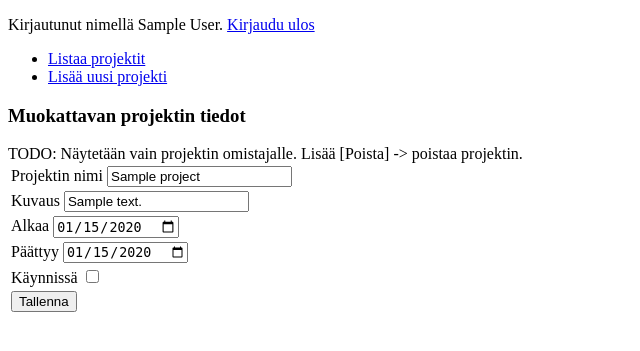
After one commit to isopoju/tyoaikaseuranta, a Flask app: page /projects/modify/1 in a window 1280 px wide. The commit adds this page. Shown: the top 351 px of the page, without its empty margins (0-640 px from the left). Run offline with Flask 2, Linux system fonts and the light colour scheme; a user stored in the database is signed in; tables that the repository leaves empty hold one stand-in row (values such as "Sample post").

Commit message:
add project update form

```diff
--- a/application/__init__.py
+++ b/application/__init__.py
@@ -1,5 +1,6 @@
 from flask import Flask
 app = Flask(__name__)
+app.config['SQLALCHEMY_TRACK_MODIFICATIONS'] = True
 
 from flask_sqlalchemy import SQLAlchemy
 
--- a/application/projects/views.py
+++ b/application/projects/views.py
@@ -14,12 +14,36 @@ def projects_index():
 def projects_form():
     return render_template("projects/new.html", form = ProjectForm())
 
-@app.route("/projects/<project_id>/", methods=["POST"])
+@app.route("/projects/modify/<project_id>", methods=["GET"])
 @login_required
-def projects_set_run(project_id):
+def projects_modify(project_id):
+    project = Project.query.get(project_id)
 
-    p = Project.query.get(project_id)
-    p.run = True
+    return render_template("projects/update.html", form = ProjectForm(), project = project)
+
+@app.route("/projects/update/<project_id>", methods=["POST"])
+@login_required
+def projects_update(project_id):
+    form = ProjectForm(request.form)
+
+    project = Project.query.get(project_id)
+
+    if not project:
+        return redirect(url_for("project_index"))
+
+    if not form.validate():
+        return render_template("projects/update.html", form = form)
+
+    if not form.validate_on_submit():
+        error = "Tarkista alkamis- ja päättymispäivämäärät."
+        return render_template("projects/update.html", form = form, error = error)
+
+    project.name = form.name.data
+    project.description = form.description.data
+    project.start_date = form.start_date.data
+    project.end_date = form.end_date.data
+    project.run = form.run.data
+
     db.session().commit()
 
     return redirect(url_for("projects_index"))
--- a/application/templates/auth/registerform.html
+++ b/application/templates/auth/registerform.html
@@ -1,6 +1,7 @@
 {% extends "layout.html" %}
 
 {% block body %}
+{{ error }}
 <form method="POST" action="{{ url_for('register') }}">
   <table>
     <tr>
--- /dev/null
+++ b/application/templates/projects/update.html
@@ -0,0 +1,65 @@
+{% extends "layout.html" %}
+
+{% block body %}
+{{ error }}
+<h3>Muokattavan projektin tiedot</h3>
+TODO: Näytetään vain projektin omistajalle. Lisää [Poista] -> poistaa projektin.
+<form method="POST" action="{{ url_for('projects_update', project_id=project.id) }}"></form>
+<table>
+  <tr>
+    <td>
+      {{ form.name.label }}
+      {{ form.name(value=project.name) }}
+    </td>
+    <td>
+      {% for error in form.name.errors %}
+        {{ error }}
+      {% endfor %}
+    </td>
+  </tr>
+  <tr>
+    <td>
+      {{ form.description.label }}
+      {{ form.description(value=project.description) }}
+    </td>
+    <td>
+      {% for error in form.description.errors %}
+        {{ error }}
+      {% endfor %}
+    </td>
+  </tr>
+  <tr>
+    <td>
+      {{ form.start_date.label }}
+      {{ form.start_date(value=project.start_date) }}
+    </td>
+    <td>
+      {% for error in form.start_date.errors %}
+        {{ error }}
+      {% endfor %}
+    </td>
+  </tr>
+  <tr>
+    <td>
+      {{ form.end_date.label }}
+      {{ form.end_date(value=project.end_date) }}
+    </td>
+    <td>
+      {% for error in form.end_date.errors %}
+        {{ error }}
+      {% endfor %}
+    </td>
+  </tr>
+  <tr>
+    <td>
+      {{ form.run.label }}
+      {{ form.run(value=project.run) }}
+    </td>
+  </tr>
+  <tr>
+    <td colspan="3">
+      <input type="submit" value="Tallenna"/>
+    </td>
+  </tr>
+</form>
+{% endblock %}
--- a/application/templates/projects/view.html
+++ b/application/templates/projects/view.html
@@ -17,7 +17,7 @@
       <td>{{ project.end_date }}</td>
       <td>{{ project.run }}</td>
       <td>
-        <a href="{{ url_for('projects_update', project_id=project.id) }}"><button>Muokkaa</button></a>
+        <a href="{{ url_for('projects_modify', project_id=project.id) }}"><button>Muokkaa</button></a>
       </td>
     </tr>
   </table>
```
Also changed, not shown: README.md.
